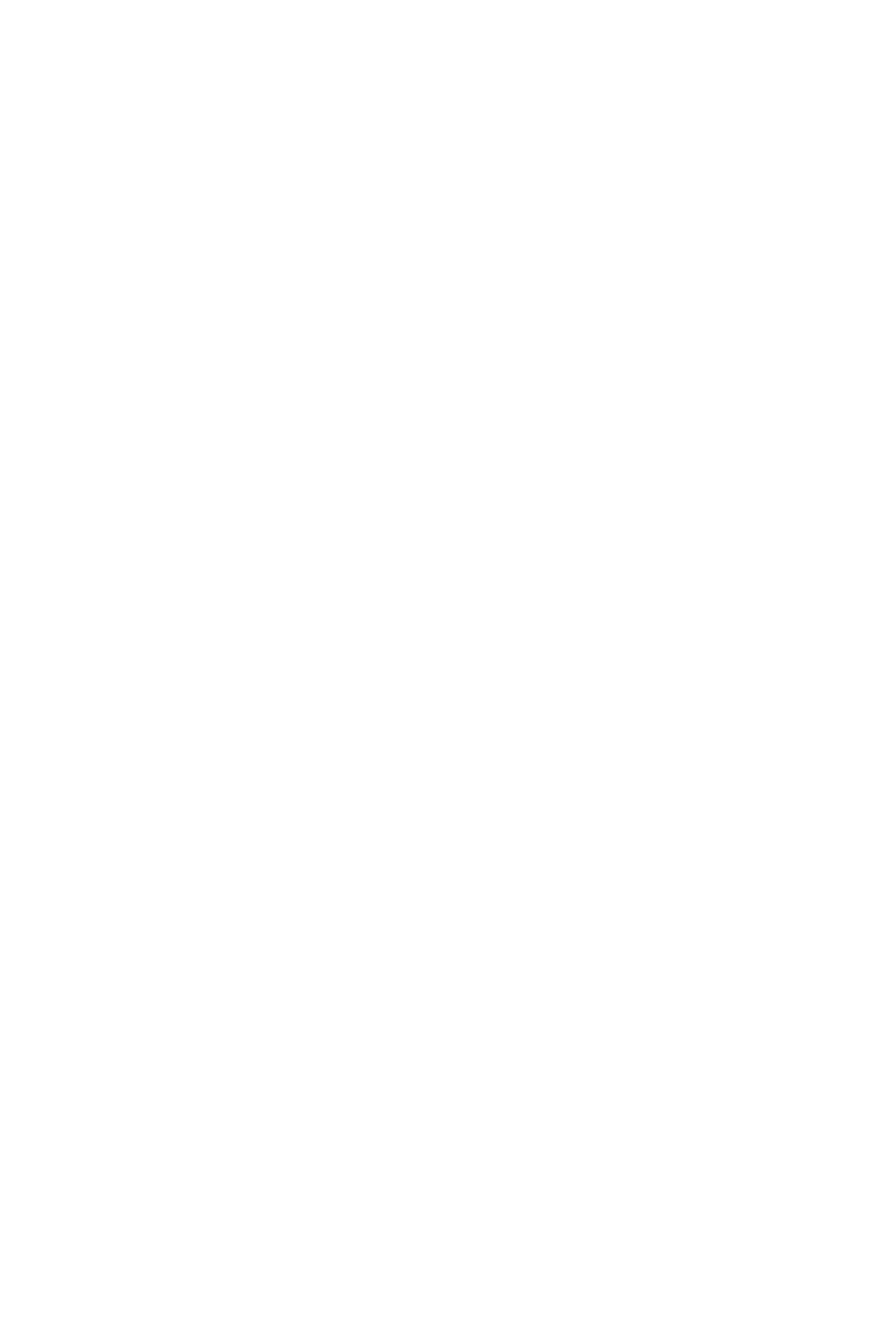
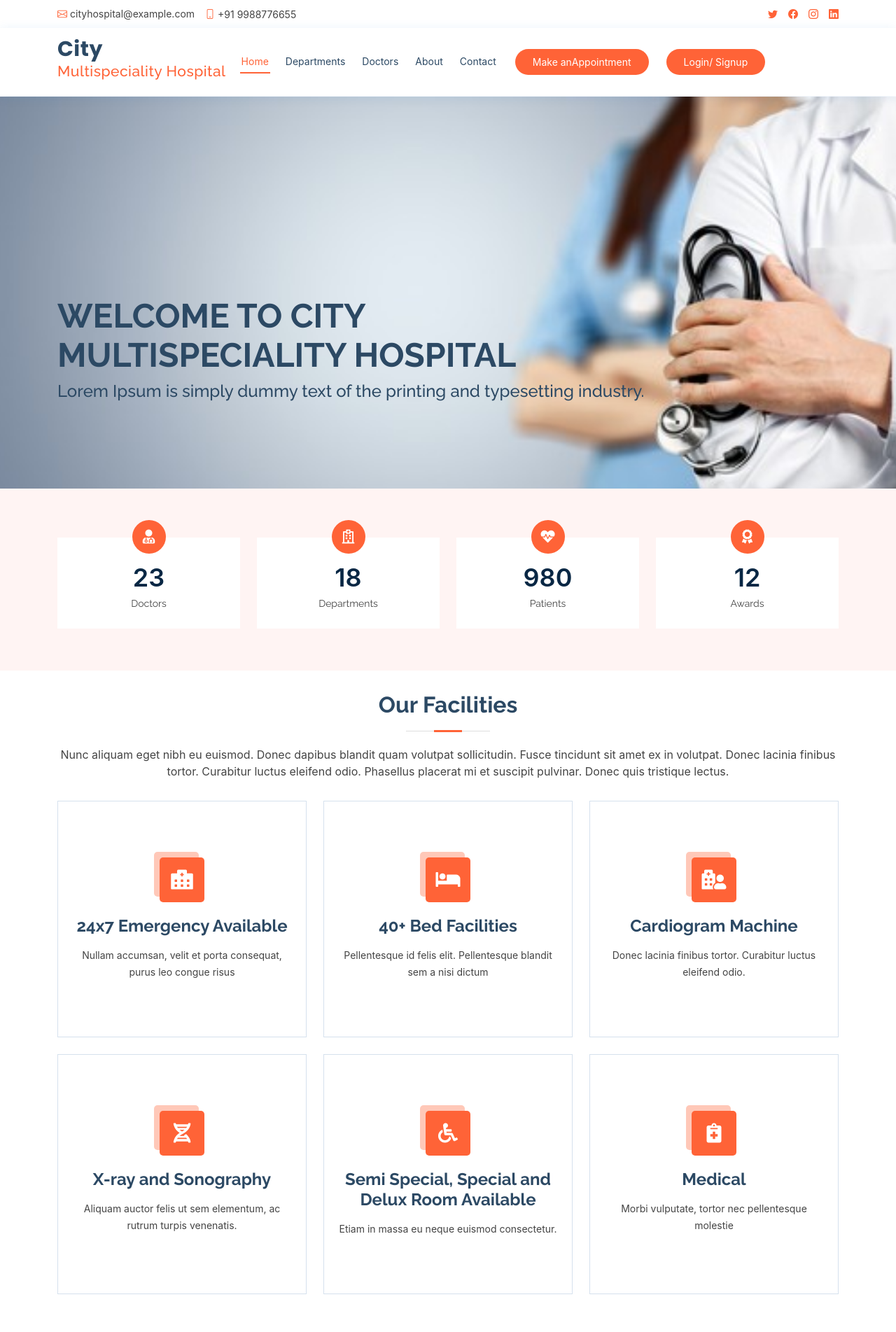
Before and after one commit to sapariyadhara/cityhospital, a React (Create React App) app: page / in a window 1280 px wide. Before the commit this address had no page. Shown: the top 1903 px of the page at 70% size. Before the commit the page ends 800 px from the top, so only its background shows below. Built offline with nearby package versions, Linux system fonts and the light colour scheme.

Commit message:
React Router Dom

```diff
--- a/src/App.js
+++ b/src/App.js
@@ -1,5 +1,5 @@
 
-import { BrowserRouter as Router, Routes, Route } from 'react-router-dom';
+import { Routes, Route } from 'react-router-dom';
 import React from 'react';
 import About from './containers/About';
 import Home from './containers/Home';
@@ -7,6 +7,9 @@ import Appoinment from './containers/Appoinment';
 import Contect from './containers/Contect';
 import Departments from './containers/Departments';
 import Doctors from './containers/Doctors';
+import Header from './components/Header'
+import Footer from './components/Footer'
+import Doctor from './containers/Doctor';
 
 
 
@@ -14,17 +17,20 @@ import Doctors from './containers/Doctors';
 function App() {
   return (
 
-     <Router>
+
+    <>
+      <Header />
       <Routes>
-        <Route path='/Home' element={<Home />} />
+        <Route path='/' element={<Home />} />
         <Route path='/about' element={<About />} />
         <Route path='/Appoinment' element={<Appoinment />} />
         <Route path='/Contect' element={<Contect />} />
         <Route path='/Departments' element={<Departments />} />
         <Route path='/Doctors' element={<Doctors />} />
+        <Route path='/Doctor/:id' element={<Doctor />} />
       </Routes>
-     </Router>
-
+      <Footer />
+    </>
   );
 }
 
--- a/src/components/Header.js
+++ b/src/components/Header.js
@@ -1,4 +1,5 @@
 import React from 'react';
+import { Link } from 'react-router-dom';
 
 function Header(props) {
     return (
@@ -21,23 +22,23 @@ function Header(props) {
                 <header id="header" className="fixed-top">
                     <div className="container d-flex align-items-center">
                         <div className="logo">
-                            <a href="index.html">
+                            <Link to={'/'}>
                                 <h1 className="logo me-auto">City</h1><br />
                                 <h2 className="logo-tiny-text me-auto">Multispeciality Hospital</h2>
-                            </a>
+                            </Link>
                         </div>
                         <nav id="navbar" className="navbar order-last order-lg-0">
                             <ul>
-                                <li><a className="nav-link scrollto active" href="index.html">Home</a></li>
-                                <li><a className="nav-link scrollto" href="./pages/departments.html">Departments</a></li>
-                                <li><a className="nav-link scrollto" href="./pages/doctors.html">Doctors</a></li>
-                                <li><a className="nav-link scrollto " href="./pages/about.html">About</a></li>
-                                <li><a className="nav-link scrollto" href="./pages/contact.html">Contact</a></li>
+                                <li><Link className="nav-link scrollto active" to={'/'} >Home</Link></li>
+                                <li><Link className="nav-link scrollto" to={'/Departments'}>Departments</Link></li>
+                                <li><Link className="nav-link scrollto" to={'/Doctors'}>Doctors</Link></li>
+                                <li><Link className="nav-link scrollto " to={'/about'}>About</Link></li>
+                                <li><Link className="nav-link scrollto" to={'/Contect'}>Contact</Link></li>
                             </ul>
                             <i className="bi bi-list mobile-nav-toggle" />
                         </nav>
-                        <a href="./pages/appointment.html" className="appointment-btn scrollto"><span className="d-none d-md-inline">Make an</span>
-                            Appointment</a>
+                        <Link to={'/Appoinment '} className="appointment-btn scrollto"><span className="d-none d-md-inline">Make an</span>
+                            Appointment</Link>
                         <a href="#" className="appointment-btn scrollto">
                             <span className="d-none d-md-inline">Login/ Signup</span>
                         </a>
--- /dev/null
+++ b/src/containers/Doctor.js
@@ -0,0 +1,13 @@
+import React from 'react';
+import { useParams } from 'react-router-dom';
+
+function Doctor(props) {
+    const {id} = useParams()
+    return (
+        <div>
+            <h1>Hellow {id}</h1>
+        </div>
+    );
+}
+
+export default Doctor;
--- a/src/containers/Doctors.js
+++ b/src/containers/Doctors.js
@@ -1,4 +1,36 @@
 import React from "react";
+import { Link } from "react-router-dom";
+
+const doctorData = [
+  {
+    id : 1 ,
+    name : 'Atha Smith',
+    designation : 'Chief Medical Officer' ,
+    description : 'Duis sagittis rutrum neque, quis tincidunt arcu pretiumac.',
+    url : '../assets/img/doctors/doctors-1.jpg'
+  } ,
+  {
+    id : 2 ,
+    name : 'John White',
+    designation : 'Anesthesiologist' ,
+    description : 'Aenean ac turpis ante. Mauris velit sapien.',
+    url : '../assets/img/doctors/doctors-2.jpg'
+  } ,
+  {
+    id : 3 ,
+    name : 'Umika Loha',
+    designation : 'Cardiology' ,
+    description : 'Curabitur luctus eleifend odio. Phasellus placerat mi.',
+    url : '../assets/img/doctors/doctors-3.jpg'
+  } ,
+  {
+    id : 4 ,
+    name : 'Daimy Smith',
+    designation : 'Neurosurgeon' ,
+    description : ' Morbi vulputate, tortor nec pellentesque molestie, erosnisi ornare purus.',
+    url : '../assets/img/doctors/doctors-4.jpg'
+  }
+]
 
 function Doctors(props) {
   return (
@@ -15,6 +47,8 @@ function Doctors(props) {
                 Aliquam ut sem ex. Duis viverra ipsum lacus, ut pharetra arcu
                 sagittis nec. Phasellus a eleifend elit.
               </p>
+              <Link to={'/Doctor/1'}  >Doctor1</Link>
+              <Link to={'/Doctor/2'}  >Doctor2</Link>
             </div>
             <div className="row">
               <div className="col-lg-6">
--- a/src/index.js
+++ b/src/index.js
@@ -3,11 +3,14 @@ import ReactDOM from 'react-dom/client';
 import './index.css';
 import App from './App';
 import reportWebVitals from './reportWebVitals';
+import { BrowserRouter } from 'react-router-dom';
 
 const root = ReactDOM.createRoot(document.getElementById('root'));
 root.render(
   <React.StrictMode>
+    <BrowserRouter>
     <App />
+    </BrowserRouter>
   </React.StrictMode>
 );
 
```
Also changed, not shown: 1 other file (tests, documents, lock files or other folders).
